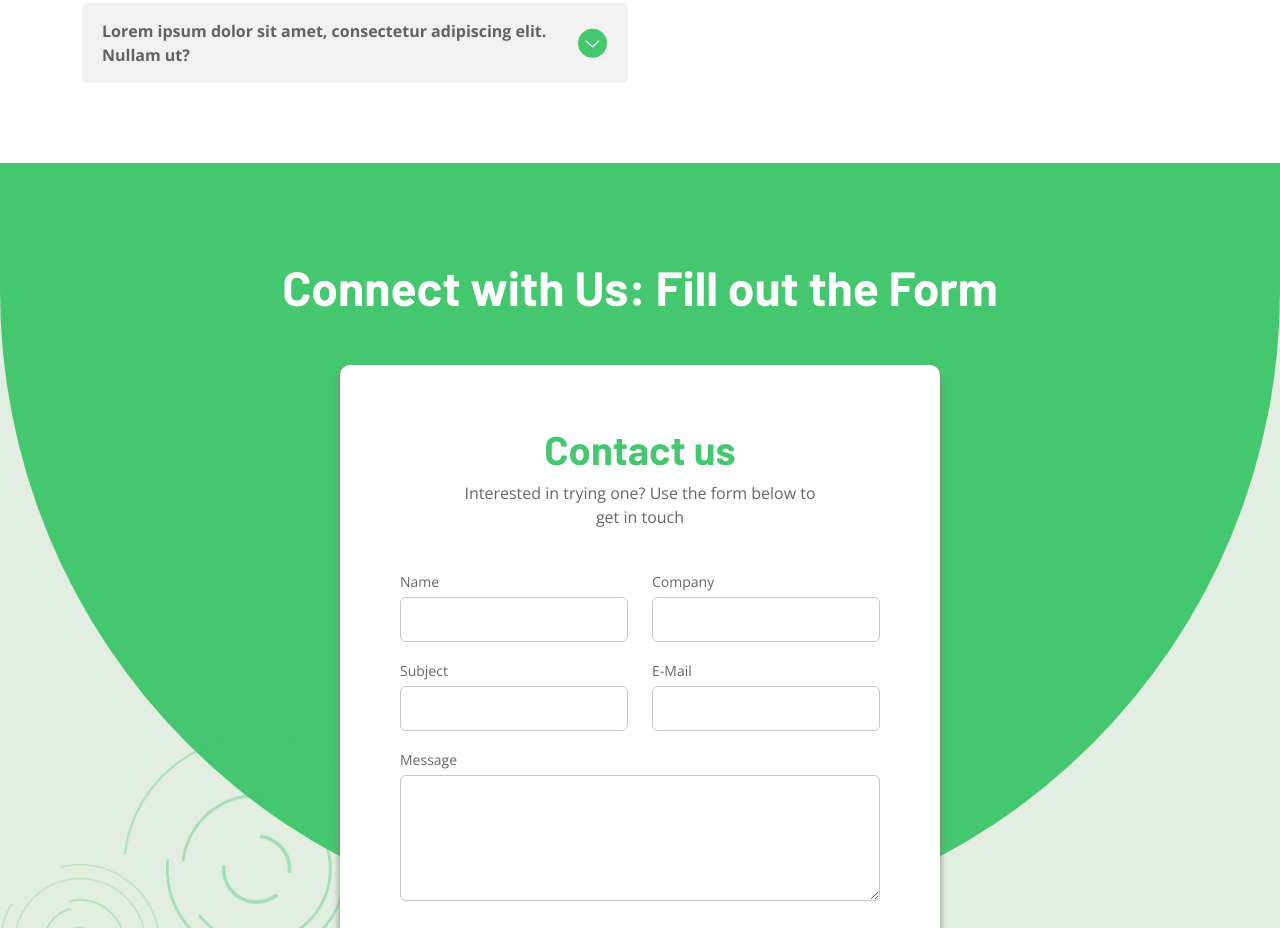
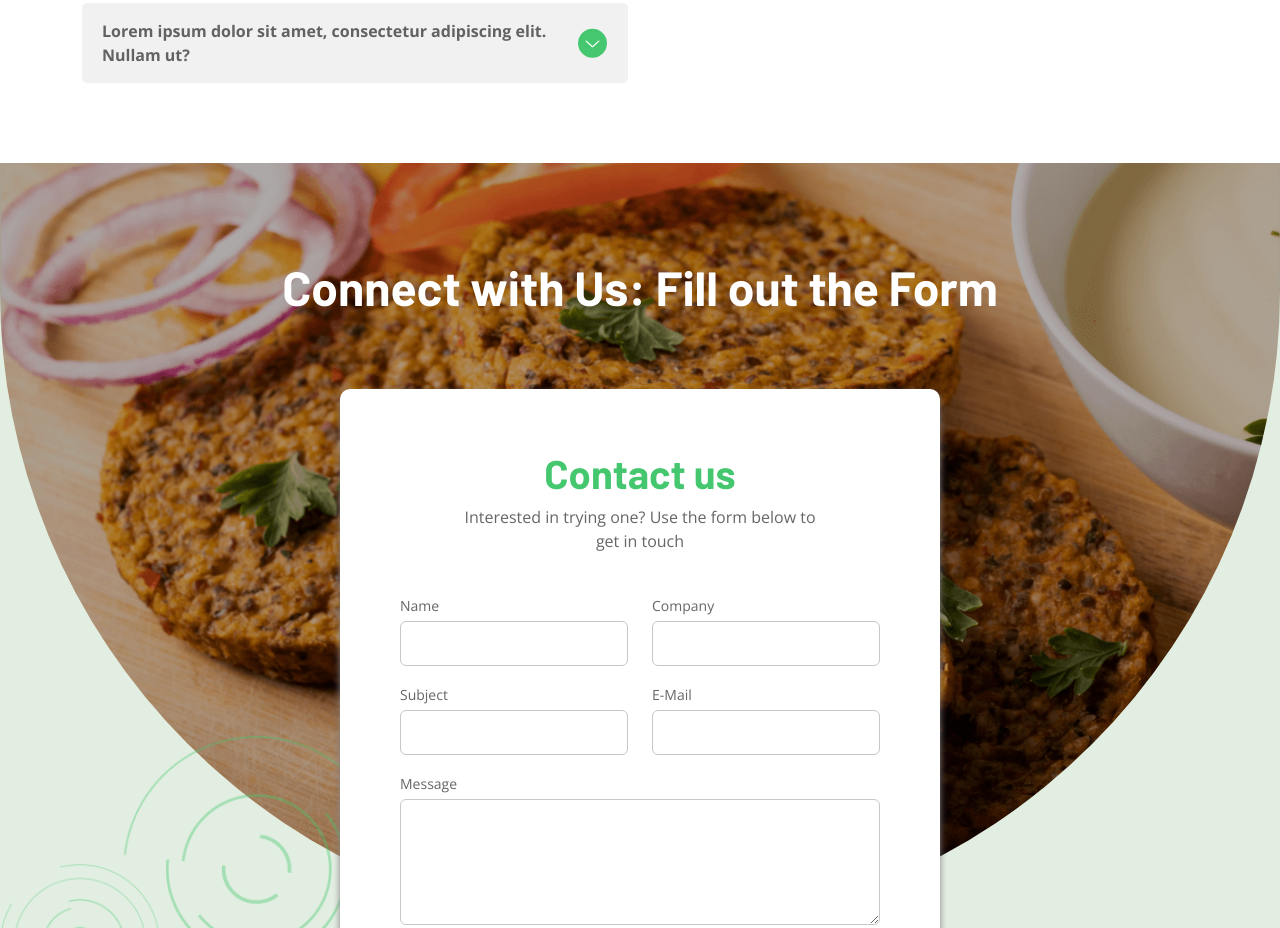
Before and after one commit to codingclap/alt-protein, a plain HTML site: page index.html in a window 1280 px wide. Shown: the part 9118-10046 px from the top of the page. Drawn offline with nearby package versions, Linux system fonts and the light colour scheme.

Commit message:
footer edits done

```diff
--- a/assets/css/style.css
+++ b/assets/css/style.css
@@ -943,13 +943,26 @@
 
 .contactUs .greenBox {
   position: absolute;
-  background-color: #45C76F;
+  /* background-color: #45C76F; */
+  background-image:url('../images/contact-bg.png');
+  background-repeat: no-repeat;
+  background-position: center;
+  background-size: cover;
   max-height: 768px;
   width: 100%;
   top: 0;
-  border-radius: 0px 0px 750px 750px;
+  border-radius: 0px 0px 900px 900px;
 }
-
+.contactUs .greenBox::before{
+  position: absolute;
+  content:"";
+  width: 100%;
+  height: 100%;
+  top: 0;
+  background-color: #00000052;
+  z-index: 0;
+  border-radius: 0px 0px 900px 900px;
+}
 .contactUs .greenBox-form {
   width: 100%;
 
--- a/index.html
+++ b/index.html
@@ -1347,7 +1347,7 @@
         <!----------- Contact Us Section ----------->
         <section id="contactUs" class="contactUs position-relative">
             <div class="greenBox">
-                <div class="container py-5">
+                <div class="container py-5 position-relative">
                     <div class="row justify-content-between align-items-center">
                         <div class="col-12 col-md-12 col-lg-12">
                             <h2 class="display-5 text-center py-5" data-color="txt-white" font-family="Barlow-Bold">
@@ -1355,7 +1355,7 @@
                         </div>
                     </div>
 
-                    <div class="greenBox-form">
+                    <div class="greenBox-form pt-4">
                         <div class="form-elements">
                             <h3 class="display-6 text-center pb-2" data-color="txt-green" font-family="Barlow-Bold">
                                 Contact us</h3>
```
Also changed, not shown: assets/images/contact-bg.png (added).
